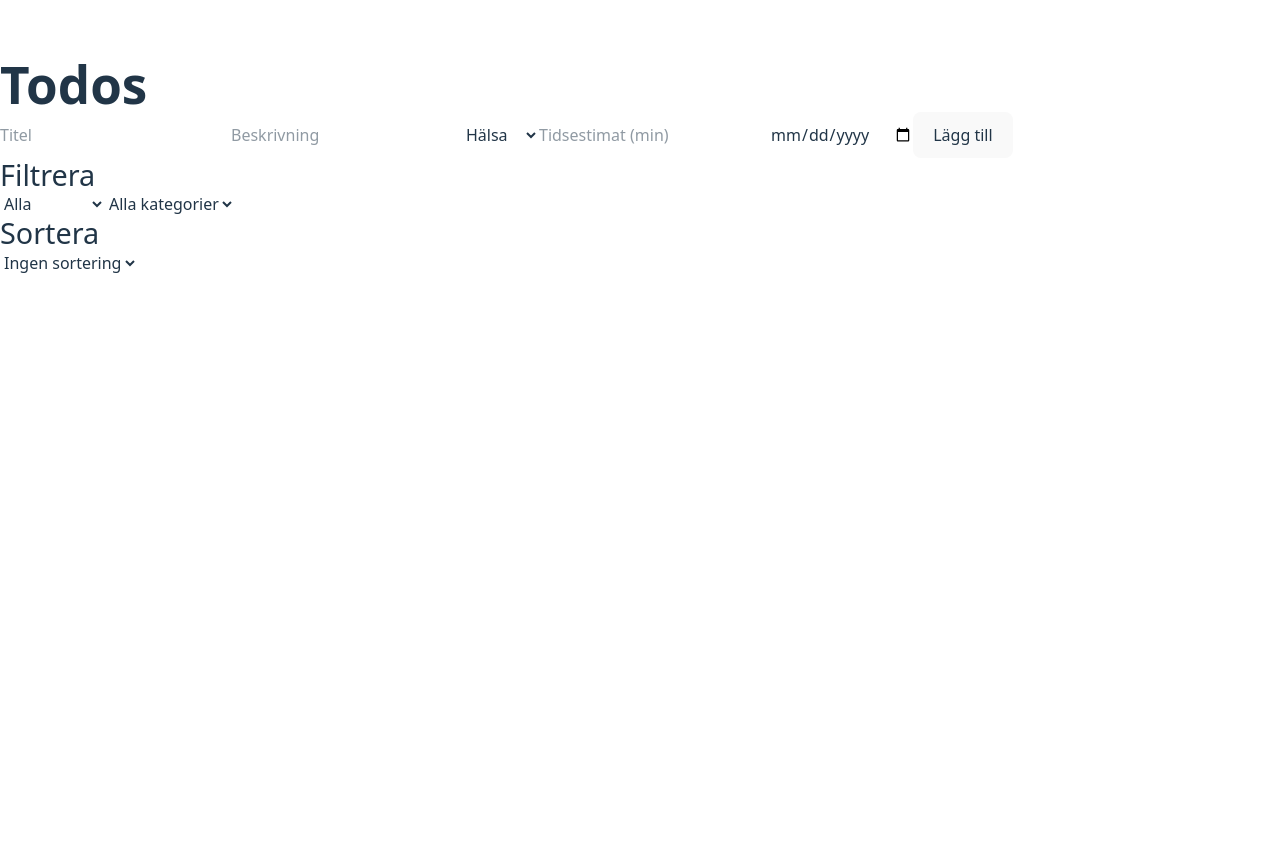
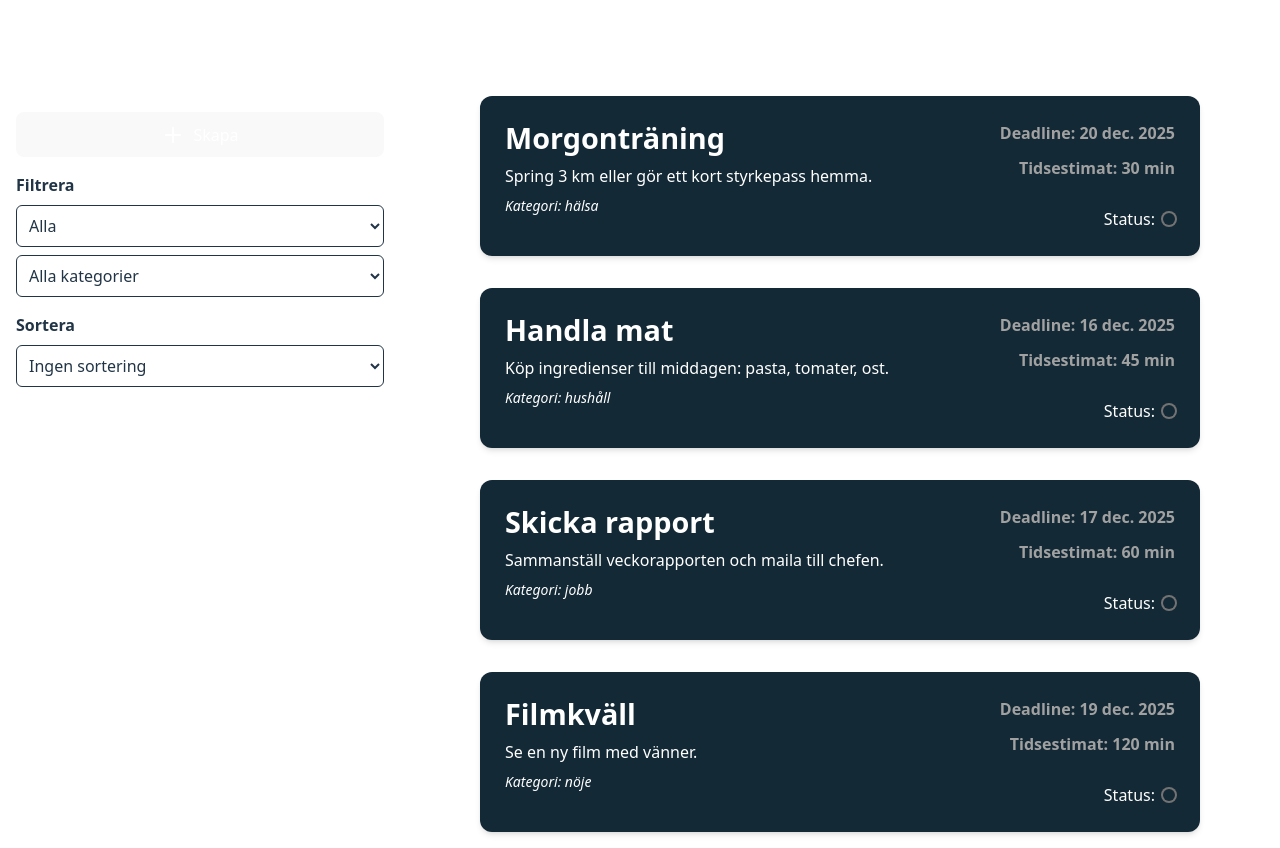
Before and after one commit to ArvidAlund/frontend-2-grupp-11, a React (Vite) app: page /todos in a window 1280 px wide. Before the commit the page ends 800 px from the top, so only its background shows below. Built offline with nearby package versions, Linux system fonts and the light colour scheme.

Commit message:
feature: task container created, create todo component added

```diff
--- /dev/null
+++ b/src/components/todo/createTodoModal.jsx
@@ -0,0 +1,90 @@
+import { useState } from "react";
+import { X } from "lucide-react";
+
+const CreateTodoModal = ({ onClose, }) => {
+  const [error, setError] = useState(null);
+
+  const tryCreateTodo = (e) => {
+    e.preventDefault();
+
+    const title = e.target.title.value;
+    const description = e.target.description.value;
+    const category = e.target.category.value;
+    const time = e.target.time.value;
+    const deadline = e.target.deadline.value;
+
+    if (!title || !deadline) {
+      setError("Titel och deadline måste anges.");
+      return;
+    }
+
+    const newTodo = {
+      id: Date.now(),
+      title,
+      description,
+      category,
+      time: Number(time),
+      deadline,
+      done: false,
+    };
+
+    onClose(newTodo); // skicka tillbaka den nya todo
+  };
+
+  return (
+    <div className="flex items-center justify-center">
+      <div className="bg-neutral-900 p-10 rounded-lg text-white w-[90%]">
+        <div className="flex items-center justify-between">
+          <h2>Skapa ny todo</h2>
+          <X className="cursor-pointer" onClick={() => onClose()} />
+        </div>
+
+        <form
+          onSubmit={tryCreateTodo}
+          className="flex flex-col gap-8 my-4 *:flex *:flex-col [&>div]:text-start [&>div>input]:p-2 [&>div>input]:rounded-md [&>div>input]:border [&>div>textarea]:p-2 [&>div>textarea]:rounded-md [&>div>textarea]:border"
+        >
+          <div>
+            <label htmlFor="title">Titel:</label>
+            <input type="text" id="title" placeholder="Titel" required />
+          </div>
+
+          <div>
+            <label htmlFor="description">Beskrivning:</label>
+            <textarea id="description" placeholder="Beskrivning"></textarea>
+          </div>
+
+          <div>
+            <label htmlFor="category">Kategori:</label>
+            <select id="category" defaultValue="hälsa" className="*:bg-black">
+              <option value="hälsa">Hälsa</option>
+              <option value="nöje">Nöje</option>
+              <option value="hushåll">Hushåll</option>
+              <option value="jobb">Jobb</option>
+            </select>
+          </div>
+
+          <div>
+            <label htmlFor="time">Tidsestimat (min):</label>
+            <input type="number" id="time" placeholder="Tidsestimat" required />
+          </div>
+
+          <div>
+            <label htmlFor="deadline">Deadline:</label>
+            <input type="date" id="deadline" required />
+          </div>
+
+          <button
+            type="submit"
+            className="bg-neutral-600 rounded-[50%] md:ml-[80%] px-4 py-2"
+          >
+            Lägg till
+          </button>
+        </form>
+
+        {error && <p className="text-red-500 my-4">{error}</p>}
+      </div>
+    </div>
+  );
+};
+
+export default CreateTodoModal;
--- /dev/null
+++ b/src/components/todo/taskContainer.jsx
@@ -0,0 +1,47 @@
+import { Check } from "lucide-react";
+
+const TaskContainer = ({ task }) => {
+  return (
+    <div
+      className={`rounded-xl shadow-md p-6 mb-4 transition text-white select-none
+        bg-[rgb(19,41,54)] border border-transparent hover:border-green-300 grid grid-cols-[2fr_1fr] min-h-40 max-w-[90%] cursor-pointer`}
+    >
+      {/* Vänster sida */}
+      <div className="flex flex-col items-start gap-2">
+        <h3 className="text-lg font-semibold">{task.title}</h3>
+        <p>{task.description}</p>
+        <p className="text-sm italic">Kategori: {task.category}</p>
+      </div>
+
+      {/* Höger sida */}
+      <div className="text-neutral-400 flex flex-col justify-between items-end gap-2">
+        <p className="font-semibold">
+          Deadline:{" "}
+          {task.deadline
+            ? new Date(task.deadline).toLocaleDateString("sv-SE", {
+                year: "numeric",
+                month: "short",
+                day: "numeric",
+              })
+            : "Ingen"}
+        </p>
+        <p className="font-semibold">Tidsestimat: {task.time} min</p>
+
+        <div className="flex items-center text-white gap-2 mt-4">
+          <p>Status:</p>
+          <span
+            className={`h-3 aspect-square rounded-full ring-2 ${
+              task.done ? "ring-green-500" : "ring-neutral-500"
+            } flex items-center justify-center overflow-hidden`}
+          >
+            {task.done ? (
+              <Check className="w-3 h-3 bg-green-500 rounded-full" />
+            ) : null}
+          </span>
+        </div>
+      </div>
+    </div>
+  );
+};
+
+export default TaskContainer;
--- a/src/pages/todos.jsx
+++ b/src/pages/todos.jsx
@@ -1,37 +1,56 @@
 import { useState } from "react";
+import { Plus } from "lucide-react";
+import CreateTodoModal from "../components/todo/createTodoModal";
+import TaskContainer from "../components/todo/taskContainer";
+
+// exempeldata att använda som startlista
+const initialTodos = [
+  {
+    id: 1,
+    title: "Morgonträning",
+    description: "Spring 3 km eller gör ett kort styrkepass hemma.",
+    category: "hälsa",
+    time: 30,
+    deadline: "2025-12-20",
+    done: false,
+  },
+  {
+    id: 2,
+    title: "Handla mat",
+    description: "Köp ingredienser till middagen: pasta, tomater, ost.",
+    category: "hushåll",
+    time: 45,
+    deadline: "2025-12-16",
+    done: false,
+  },
+  {
+    id: 3,
+    title: "Skicka rapport",
+    description: "Sammanställ veckorapporten och maila till chefen.",
+    category: "jobb",
+    time: 60,
+    deadline: "2025-12-17",
+    done: false,
+  },
+  {
+    id: 4,
+    title: "Filmkväll",
+    description: "Se en ny film med vänner.",
+    category: "nöje",
+    time: 120,
+    deadline: "2025-12-19",
+    done: false,
+  },
+];
+
 
 export default function Todos() {
-  const [todos, setTodos] = useState([]);
-  const [title, setTitle] = useState("");
-  const [description, setDescription] = useState("");
-  const [category, setCategory] = useState("hälsa");
-  const [time, setTime] = useState("");
-  const [deadline, setDeadline] = useState("");
+  const [todos, setTodos] = useState(initialTodos);
   const [filterStatus, setFilterStatus] = useState("alla");
   const [filterCategory, setFilterCategory] = useState("alla");
   const [sortBy, setSortBy] = useState("");
-
-  // -----------------------------
-  // CREATE
-  // -----------------------------
-  const addTodo = (e) => {
-    e.preventDefault();
-    const newTodo = {
-      id: Date.now(),
-      title,
-      description,
-      category,
-      time: Number(time),
-      deadline,
-      done: false,
-    };
-    setTodos([...todos, newTodo]);
-    setTitle("");
-    setDescription("");
-    setCategory("hälsa");
-    setTime("");
-    setDeadline("");
-  };
+  const [openTodoModal, setOpenTodoModal] = useState(false);
+  const [updatingTodoId, setUpdatingTodoId] = useState(false);
 
   // -----------------------------
   // UPDATE / DELETE / TOGGLE
@@ -46,6 +65,7 @@ export default function Todos() {
 
   const editTodo = (id) => {
     const todo = todos.find((t) => t.id === id);
+    if (!todo) return;
     const newTitle = prompt("Ny titel:", todo.title);
     const newDescription = prompt("Ny beskrivning:", todo.description);
     setTodos(
@@ -75,9 +95,9 @@ export default function Todos() {
     )
     .sort((a, b) => {
       if (sortBy === "deadline")
-        return new Date(a.deadline) - new Date(b.deadline);
+        return new Date(a.deadline).getTime() - new Date(b.deadline).getTime();
       if (sortBy === "time") return a.time - b.time;
-      if (sortBy === "status") return a.done - b.done;
+      if (sortBy === "status") return Number(a.done) - Number(b.done);
       return 0;
     });
 
@@ -85,49 +105,25 @@ export default function Todos() {
   // RENDER
   // -----------------------------
   return (
-    <div>
-      <h1>Todos</h1>
+    <section className="grid md:grid-cols-[1fr_2fr] gap-20 mt-10">
+      {/* SIDOPANEL */}
+      <aside>
+        <div className="flex flex-col items-start gap-4 p-4">
+          <button
+            className="bg-[#004a75] text-white px-4 py-2 rounded-md hover:bg-blue-700 transition flex w-full items-center justify-center"
+            onClick={() => setOpenTodoModal(true)}
+          >
+            <Plus className="inline-block mr-2" />
+            <p>Skapa</p>
+          </button>
 
-      <form onSubmit={addTodo}>
-        <input
-          type="text"
-          placeholder="Titel"
-          value={title}
-          onChange={(e) => setTitle(e.target.value)}
-          required
-        />
-        <input
-          type="text"
-          placeholder="Beskrivning"
-          value={description}
-          onChange={(e) => setDescription(e.target.value)}
-        />
-        <select value={category} onChange={(e) => setCategory(e.target.value)}>
-          <option value="hälsa">Hälsa</option>
-          <option value="nöje">Nöje</option>
-          <option value="hushåll">Hushåll</option>
-          <option value="jobb">Jobb</option>
-        </select>
-        <input
-          type="number"
-          placeholder="Tidsestimat (min)"
-          value={time}
-          onChange={(e) => setTime(e.target.value)}
-          required
-        />
-        <input
-          type="date"
-          value={deadline}
-          onChange={(e) => setDeadline(e.target.value)}
-          required
-        />
-        <button type="submit">Lägg till</button>
-      </form>
-
-      <h3>Filtrera</h3>
+          {/* FILTER */}
+          <div className="w-full">
+            <label className="block mb-2 font-semibold">Filtrera</label>
             <select
               value={filterStatus}
               onChange={(e) => setFilterStatus(e.target.value)}
+              className="w-full rounded-md border p-2 *:bg-black"
             >
               <option value="alla">Alla</option>
               <option value="gjorda">Slutförda</option>
@@ -137,6 +133,7 @@ export default function Todos() {
             <select
               value={filterCategory}
               onChange={(e) => setFilterCategory(e.target.value)}
+              className="w-full rounded-md border p-2 mt-2 *:bg-black"
             >
               <option value="alla">Alla kategorier</option>
               <option value="hälsa">Hälsa</option>
@@ -144,35 +141,48 @@ export default function Todos() {
               <option value="hushåll">Hushåll</option>
               <option value="jobb">Jobb</option>
             </select>
+          </div>
 
-      <h3>Sortera</h3>
-      <select value={sortBy} onChange={(e) => setSortBy(e.target.value)}>
+          {/* SORTERING */}
+          <div className="w-full">
+            <label className="block mb-2 font-semibold">Sortera</label>
+            <select
+              value={sortBy}
+              onChange={(e) => setSortBy(e.target.value)}
+              className="w-full rounded-md border p-2 *:bg-black"
+            >
               <option value="">Ingen sortering</option>
               <option value="deadline">Deadline</option>
               <option value="time">Tidsestimat</option>
               <option value="status">Status</option>
             </select>
+          </div>
+        </div>
+      </aside>
 
-      <ul>
-        {filteredTodos.map((todo) => (
-          <li key={todo.id}>
-            <strong>{todo.title}</strong> ({todo.category})<br />
-            {todo.description}
-            <br />
-            Tidsestimat: {todo.time} min
-            <br />
-            Deadline: {todo.deadline}
-            <br />
-            Status: {todo.done ? "✔ Klar" : "❌ Ej klar"}
-            <br />
-            <button onClick={() => toggleDone(todo.id)}>
-              Markera som klar
-            </button>
-            <button onClick={() => editTodo(todo.id)}>Redigera</button>
-            <button onClick={() => deleteTodo(todo.id)}>Ta bort</button>
-          </li>
-        ))}
-      </ul>
-    </div>
+      {/* MAIN */}
+      <main className="flex flex-col gap-4">
+        {!openTodoModal && !updatingTodoId && filteredTodos.length > 0 && (
+          filteredTodos.map((todo) => (
+            <TaskContainer
+              key={todo.id}
+              task={todo}
+              onClick={() => toggleDone(todo.id)}
+              type={todo.done ? "past" : "coming"}
+            />
+          ))
+        )}
+        {openTodoModal && (
+          <CreateTodoModal
+            onClose={(updatedTodos) => {
+              setOpenTodoModal(false);
+              if (updatedTodos) {
+                setTodos(updatedTodos);
+              }
+            }}
+          />
+        )}
+      </main>
+    </section>
   );
 }
```
Lines whose indentation alone changed are shown as unchanged.
